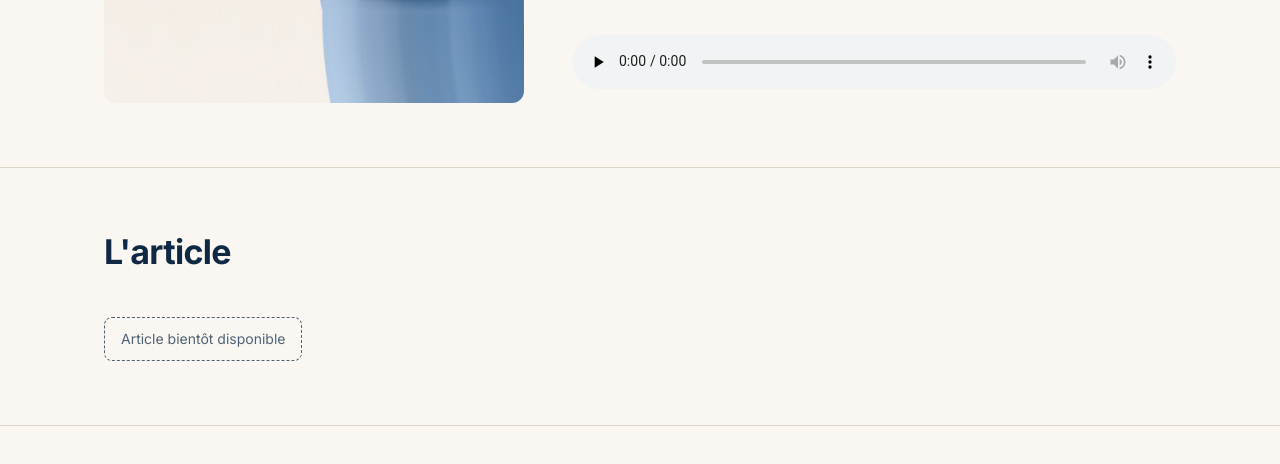
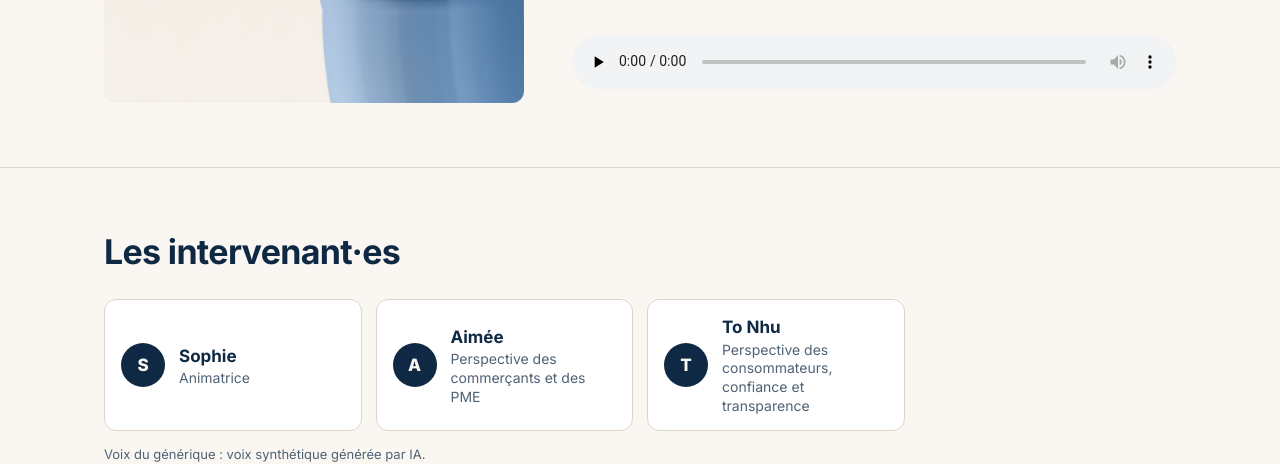
Before and after one commit to FelixBLaf/iaadecouvert, a plain HTML site: page iaadecouvert/episode.html in a window 1280 px wide. Shown: the part 489-953 px from the top of the page. Drawn offline with Linux system fonts and the light colour scheme.

Commit message:
Add files via upload

```diff
--- a/iaadecouvert/episode.html
+++ b/iaadecouvert/episode.html
@@ -28,6 +28,11 @@
 
 <main>
   <section><div class="wrap hero" id="hero"></div></section>
+  <section><div class="wrap">
+    <h2>Les intervenant·es</h2>
+    <ul class="people" id="people"></ul>
+    <p class="small" id="voice-note"></p>
+  </div></section>
   <section><div class="wrap">
     <h2>L'article</h2>
     <div class="article" id="article"></div>
@@ -84,6 +89,9 @@
   document.getElementById("sources").innerHTML = ep.sources.length
     ? ep.sources.map(s => `<li>${s}</li>`).join("")
     : `<li>${soon("Sources")}</li>`;
+  document.getElementById("people").innerHTML = ep.people.map(p =>
+    `<li><span class="initial">${p.name[0]}</span><div><strong>${p.name}</strong><span>${p.role}</span></div></li>`).join("");
+  document.getElementById("voice-note").textContent = PODCAST.voiceNote;
   document.getElementById("transparency").textContent = PODCAST.transparency;
 
   const other = EPISODES.find(e => e.id !== ep.id);
--- a/iaadecouvert/style.css
+++ b/iaadecouvert/style.css
@@ -95,6 +95,14 @@ summary { font-weight: 700; cursor: pointer; }
 .transcript p { font-size: 15px; }
 .sources li { font-size: 14px; margin-bottom: 6px; overflow-wrap: anywhere; }
 
+/* speakers */
+.people { list-style: none; padding: 0; margin: 0 0 12px; display: grid; grid-template-columns: repeat(auto-fill, minmax(240px, 1fr)); gap: 14px; }
+.people li { display: flex; gap: 14px; align-items: center; background: #fff; border: 1px solid var(--line); border-radius: 12px; padding: 14px 16px; }
+.people .initial { flex: none; width: 44px; height: 44px; border-radius: 50%; background: var(--navy); color: var(--cream); display: grid; place-items: center; font-weight: 800; }
+.people strong { display: block; }
+.people li div span { display: block; color: var(--muted); font-size: 14px; line-height: 1.35; }
+.ep .with { font-size: 14px; font-weight: 600; color: var(--ink); }
+
 /* footer */
 footer { background: var(--navy); color: var(--cream); padding: 48px 0; font-size: 14px; }
 footer .wrap { display: flex; justify-content: space-between; gap: 32px; flex-wrap: wrap; align-items: center; }
```
Also changed, not shown: iaadecouvert/index.html (+1 -0 lines).
